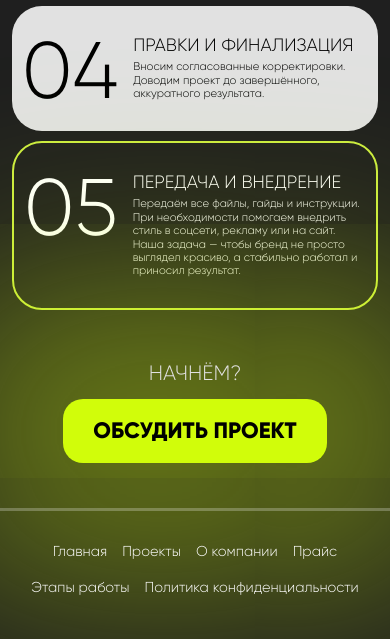
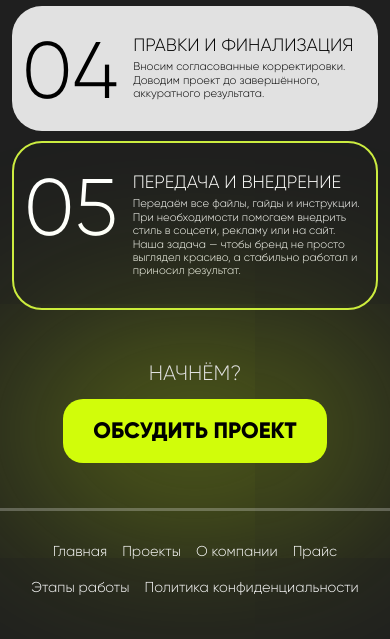
Before and after one commit to ToHellForever/g, a Django app: page / in a window 390 px wide. Shown: the part 2837-3476 px from the top of the page. Run offline with Django 5.2, Linux system fonts and the light colour scheme; data that the repository does not hold is empty.

Commit message:
основная иконка для браузера и уменьшение тени для мобильной версии

```diff
--- a/static/css/fonts.css
+++ b/static/css/fonts.css
@@ -239,6 +239,11 @@ h1 {
     transition: all 0.5s ease;
 }
 
+@media (max-width: 768px) {
+    .button-form {
+        box-shadow: 0 0 200px 50px rgba(209, 253, 10, 0.4);
+    }
+}
 .button-form:hover {
     transform: scale(1.05);
 }
--- a/templates/landing.html
+++ b/templates/landing.html
@@ -19,8 +19,8 @@
     <link rel="stylesheet" href="{% static 'css/blocks.css' %}">
     <link rel="stylesheet" href="{% static 'css/modal.css' %}">
     <link rel="stylesheet" href="{% static 'css/mobile-styles.css' %}">
-    <link rel="icon" href="/media/icon/g.png" type="png/x-icon">
-    <link rel="x-icon" href="/media/icon/g.png" type="png/x-icon">
+    <link rel="icon" href="/media/icon/main-icon.png" type="png/x-icon">
+    <link rel="x-icon" href="/media/icon/main-icon.png" type="png/x-icon">
   </head>
   <body>
     <div class="container">
```
Also changed, not shown: media/icon/main-icon.png (added).
